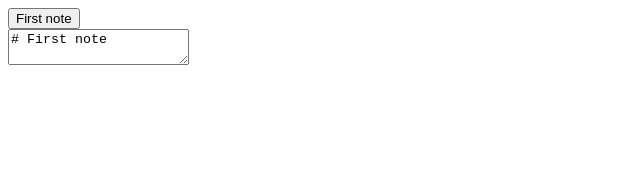
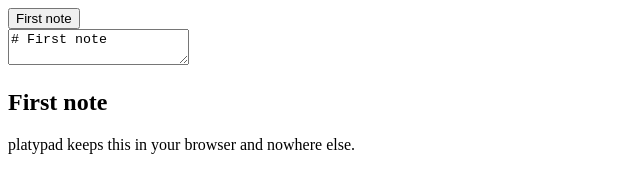
Before and after one commit to jonassaa/showcase-platypusgit, a website built with Vite: page index.html in a window 1280 px wide. Shown: the whole page, without its empty margins (0-640 px from the left). Built offline with nearby package versions, Linux system fonts and the light colour scheme.

Commit message:
feat(markdown): minimal renderer for the preview
One function, one regex per construct, line at a time. Not a markdown
implementation and not pretending to be — the seam is `render()`, so the
real pipeline can replace it later without anything else noticing.

Ampersands are deliberately left unescaped for now. Escaping them in the
wrong order is worse than not escaping them at all.

```diff
--- a/index.html
+++ b/index.html
@@ -10,6 +10,7 @@
     <main>
       <nav id="list"></nav>
       <textarea id="editor" spellcheck="false" aria-label="Note body"></textarea>
+      <article id="preview"></article>
     </main>
 
     <script type="module" src="./src/main.ts"></script>
--- /dev/null
+++ b/src/compat.ts
@@ -0,0 +1,19 @@
+// Migration shim.
+//
+// 0.1.0-dev wrote notes under an unversioned key. Anyone who ran it from a
+// checkout has notes there and no way to get them back, so this moves them
+// across once and then does nothing forever.
+
+import type { StorageLike } from './store.ts';
+
+const LEGACY_KEY = 'platypad.notes';
+const CURRENT_KEY = 'platypad.notes.v1';
+
+/** Copy legacy notes forward, if there are any and nothing has landed yet. */
+export function migrateLegacyKey(storage: StorageLike): boolean {
+  const legacy = storage.getItem(LEGACY_KEY);
+  if (legacy === null) return false;
+  if (storage.getItem(CURRENT_KEY) !== null) return false;
+  storage.setItem(CURRENT_KEY, legacy);
+  return true;
+}
--- a/src/main.ts
+++ b/src/main.ts
@@ -2,8 +2,10 @@
 //
 // Everything it calls is a pure function living somewhere else, which is why
 // there is no `test/main.test.ts`: there is nothing here to assert that is not
-// already asserted about `store`.
+// already asserted about `store` or `render`.
 
+import { render } from './render.ts';
+import { migrateLegacyKey } from './compat.ts';
 import {
   activeNote,
   createNote,
@@ -19,6 +21,7 @@ const STARTER = '# First note\n\nplatypad keeps this in your browser and nowhere
 interface Ui {
   list: HTMLElement;
   editor: HTMLTextAreaElement;
+  preview: HTMLElement;
 }
 
 let state: StoreState = { notes: [], activeId: null };
@@ -45,16 +48,22 @@ function drawList(ui: Ui): void {
   );
 }
 
+function drawPreview(ui: Ui): void {
+  const note = activeNote(state);
+  ui.preview.innerHTML = note === null ? '' : render(note.body);
+  if (note !== null && ui.editor.value !== note.body) ui.editor.value = note.body;
+}
+
 function commit(ui: Ui): void {
   saveState(window.localStorage, state);
   drawList(ui);
-  const note = activeNote(state);
-  if (note !== null && ui.editor.value !== note.body) ui.editor.value = note.body;
+  drawPreview(ui);
 }
 
 function start(): void {
-  const ui: Ui = { list: el('list'), editor: el('editor') };
+  const ui: Ui = { list: el('list'), editor: el('editor'), preview: el('preview') };
 
+  migrateLegacyKey(window.localStorage);
   state = loadState(window.localStorage);
   if (state.notes.length === 0) state = createNote(state, STARTER, Date.now());
 
@@ -63,6 +72,7 @@ function start(): void {
     state = updateNote(state, state.activeId, ui.editor.value, Date.now());
     saveState(window.localStorage, state);
     drawList(ui);
+    drawPreview(ui);
   });
 
   // Not bound to a key yet — the keymap arrives with the command bar.
--- /dev/null
+++ b/src/render.ts
@@ -0,0 +1,59 @@
+// The preview, first pass.
+//
+// One function, one regex per construct, line at a time. It is not a markdown
+// implementation and does not pretend to be — it is the smallest thing that
+// makes the right-hand pane worth looking at, and the seam is `render()` so the
+// real pipeline can replace it later without anything else noticing.
+
+/**
+ * Escape what would otherwise change the shape of the document.
+ *
+ * Ampersands are not handled yet, which is a real hole: a note containing `&`
+ * produces markup a strict parser rejects. Left for now because escaping it in
+ * the wrong order is worse than not escaping it at all.
+ */
+export function escapeHtml(text: string): string {
+  return text.replace(/</g, '&lt;').replace(/>/g, '&gt;').replace(/"/g, '&quot;');
+}
+
+function inline(text: string): string {
+  return escapeHtml(text)
+    .replace(/`([^`]+)`/g, '<code>$1</code>')
+    .replace(/\*\*([^*]+)\*\*/g, '<strong>$1</strong>')
+    .replace(/\*([^*]+)\*/g, '<em>$1</em>');
+}
+
+/** Markdown in, HTML out. */
+export function render(src: string): string {
+  const out: string[] = [];
+  let list: string[] | null = null;
+
+  const closeList = (): void => {
+    if (list !== null) {
+      out.push(`<ul>${list.join('')}</ul>`);
+      list = null;
+    }
+  };
+
+  for (const line of src.split('\n')) {
+    const heading = /^(#{1,6})\s+(.*)$/.exec(line);
+    const bullet = /^[-*]\s+(.*)$/.exec(line);
+
+    if (heading !== null) {
+      closeList();
+      const level = (heading[1] ?? '#').length;
+      out.push(`<h${level}>${inline(heading[2] ?? '')}</h${level}>`);
+    } else if (bullet !== null) {
+      list ??= [];
+      list.push(`<li>${inline(bullet[1] ?? '')}</li>`);
+    } else if (line.trim() === '') {
+      closeList();
+    } else {
+      closeList();
+      out.push(`<p>${inline(line)}</p>`);
+    }
+  }
+
+  closeList();
+  return out.join('\n');
+}
```
Also changed, not shown: test/markdown.test.ts (added, +38 -0 lines).
